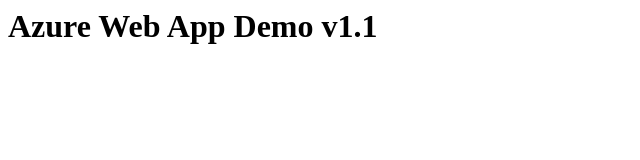
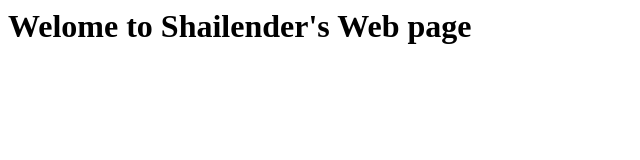
Before and after one commit to shailenderchinna/webappdemo, a plain HTML site: page index.html in a window 1280 px wide. Shown: the whole page, without its empty margins (0-640 px from the left). Drawn offline with Linux system fonts and the light colour scheme.

Commit message:
Update index.html

```diff
--- a/index.html
+++ b/index.html
@@ -1,6 +1,6 @@
 <html>
 <title>Web App Demo</title>
 <body>
-<h1>Azure Web App Demo v1.1</h1>
+<h1>Welome to Shailender's Web page</h1>
 </body>
 </html>
```
